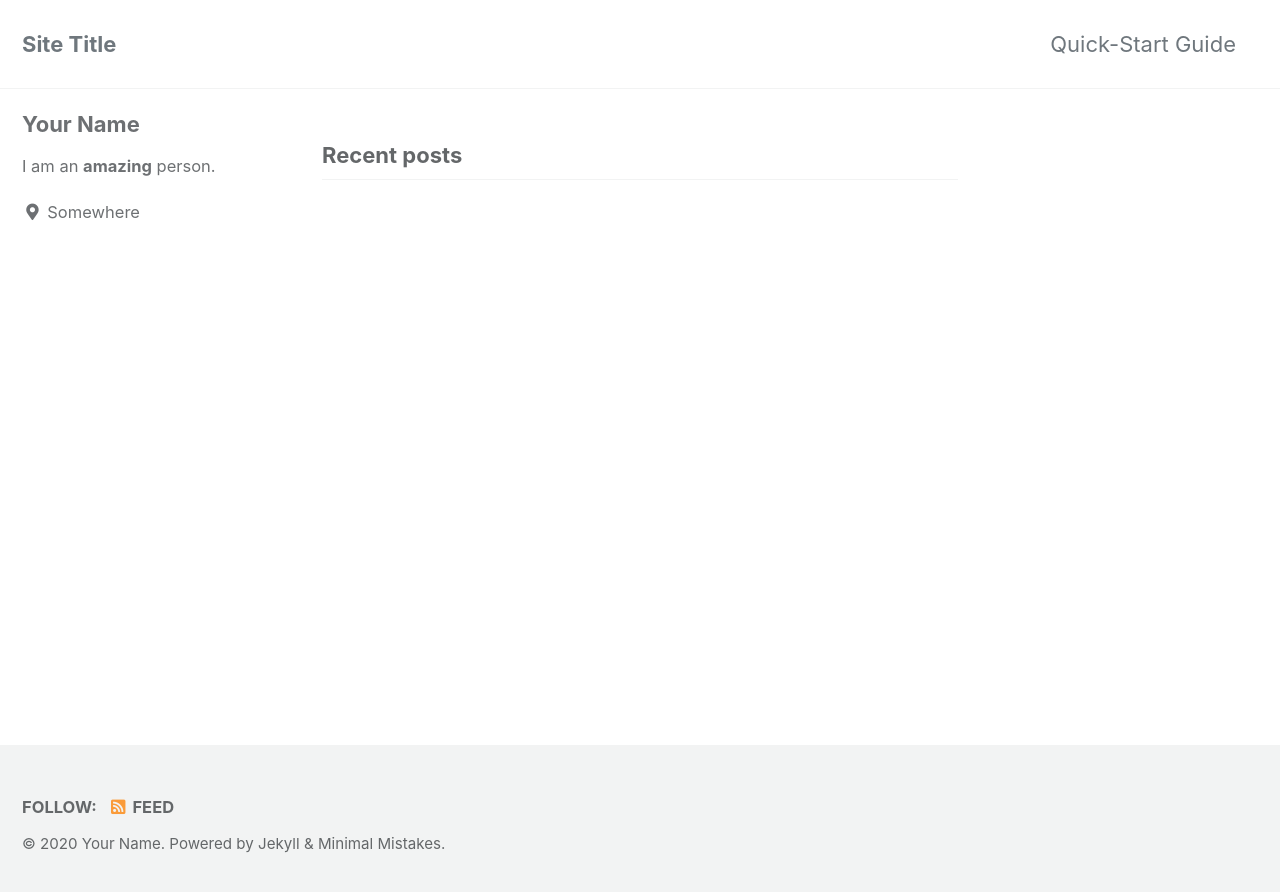
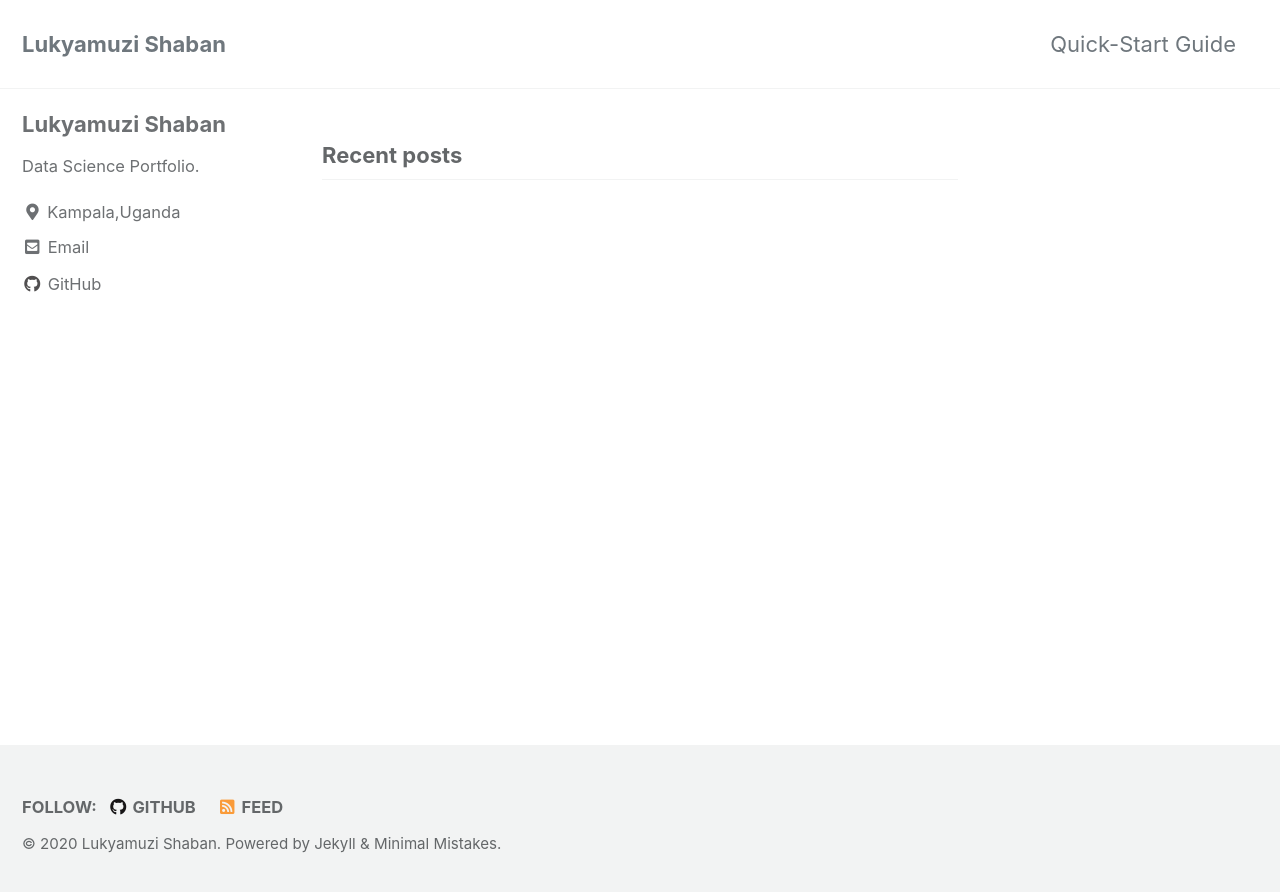
Before and after one commit to Shabix/Shabix.github.io, a Jekyll site: the page built from index.html, in a window 1280 px wide. Shown: the top 892 px of the page. Built offline with Jekyll 4.4.1, drawn with Linux system fonts in a browser that asks for light colours; cached includes are drawn as plain includes; the list of posts is cut into pages by our own code.

Commit message:
edited the _config.yml file

```diff
--- a/_config.yml
+++ b/_config.yml
@@ -16,11 +16,11 @@ minimal_mistakes_skin    : "default" # "air", "aqua", "contrast", "dark", "dirt"
 
 # Site Settings
 locale                   : "en-US"
-title                    : "Site Title"
+title                    : "Lukyamuzi Shaban"
 title_separator          : "-"
 subtitle                 : # site tagline that appears below site title in masthead
-name                     : "Your Name"
-description              : "An amazing website."
+name                     : "Lukyamuzi Shaban"
+description              : "Data Science Portfolio"
 url                      : # the base hostname & protocol for your site e.g. "https://mmistakes.github.io"
 baseurl                  : # the subpath of your site, e.g. "/blog"
 repository               : # GitHub username/repo-name e.g. "mmistakes/minimal-mistakes"
@@ -93,15 +93,15 @@ analytics:
 
 # Site Author
 author:
-  name             : "Your Name"
+  name             : "Lukyamuzi Shaban"
   avatar           : # path of avatar image, e.g. "/assets/images/bio-photo.jpg"
-  bio              : "I am an **amazing** person."
-  location         : "Somewhere"
+  bio              : "Data Science Portfolio."
+  location         : "Kampala,Uganda"
   email            :
   links:
     - label: "Email"
       icon: "fas fa-fw fa-envelope-square"
-      # url: "mailto:your.name@email.com"
+      url: "mailto:your.charmzshab@gmail.com"
     - label: "Website"
       icon: "fas fa-fw fa-link"
       # url: "https://your-website.com"
@@ -113,7 +113,7 @@ author:
       # url: "https://facebook.com/"
     - label: "GitHub"
       icon: "fab fa-fw fa-github"
-      # url: "https://github.com/"
+      url: "https://github.com/Shabix"
     - label: "Instagram"
       icon: "fab fa-fw fa-instagram"
       # url: "https://instagram.com/"
@@ -129,7 +129,7 @@ footer:
       # url:
     - label: "GitHub"
       icon: "fab fa-fw fa-github"
-      # url:
+      url: "https://github.com/Shabix"
     - label: "GitLab"
       icon: "fab fa-fw fa-gitlab"
       # url:
@@ -279,3 +279,11 @@ defaults:
       comments: # true
       share: true
       related: true
+
+ # _pages
+  - scope:
+      path: ""
+      type: pages
+    values:
+      layout: single
+      author_profile: true
```
